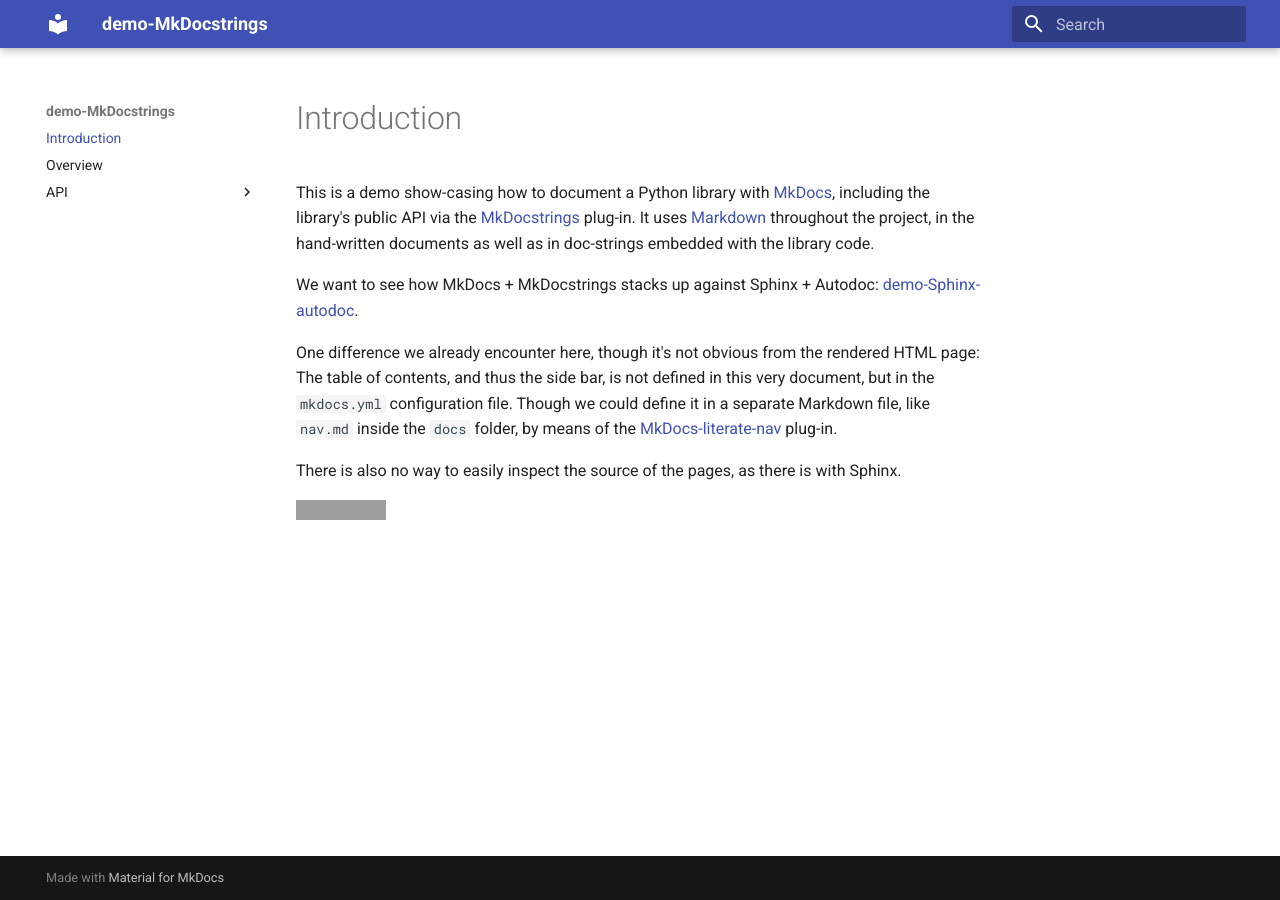
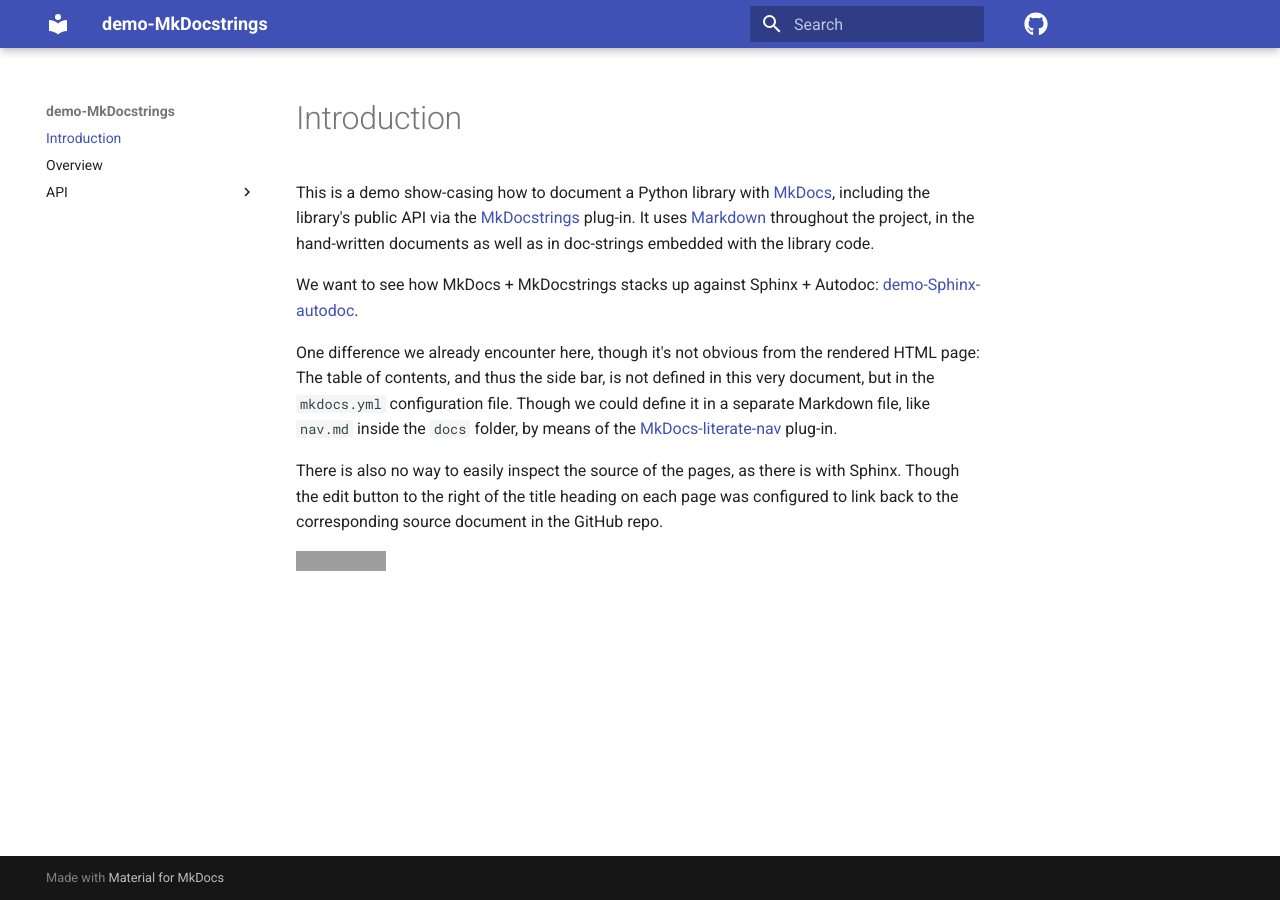
Before and after one commit to john-hen/demo-MkDocstrings, an MkDocs documentation site: the page built from docs/index.md, in a window 1280 px wide. Built offline with MkDocs 1.6.1 and Material for MkDocs 9.7.7, drawn with Linux system fonts in a browser that asks for light colours; comment, search, counter and statistics services are not loaded; grey boxes are pictures that could not be loaded.

Commit message:
Configured edit button to link back to source documents.
As per @pawamoy's comment on initial commit
(02006b0ec55de7621b3bd09a19679b83d3e0a7e2).

```diff
--- a/docs/index.md
+++ b/docs/index.md
@@ -16,7 +16,9 @@
 [MkDocs-literate-nav] plug-in.
 
 There is also no way to easily inspect the source of the pages, as there
-is with Sphinx.
+is with Sphinx. Though the edit button to the right of the title heading
+on each page was configured to link back to the corresponding source
+document in the GitHub repo.
 
 [![GitHub repo][GitHub badge]][GitHub repo]
 
--- a/mkdocs.yml
+++ b/mkdocs.yml
@@ -1,6 +1,9 @@
 docs_dir:  docs
 site_name: demo-MkDocstrings
 use_directory_urls: false
+repo_url: https://github.com/john-hen/demo-MkDocstrings
+edit_uri: tree/main/docs
+repo_name: ""
 
 nav:
 - index.md
@@ -12,10 +15,12 @@
   - api/classes.md
 
 theme:
-    name: material
-    highlightjs: true
-    hljs_languages:
-        - python
+  name: material
+  highlightjs: true
+  hljs_languages:
+  - python
+  icon:
+    repo: fontawesome/brands/github
 
 plugins:
 - search
```
